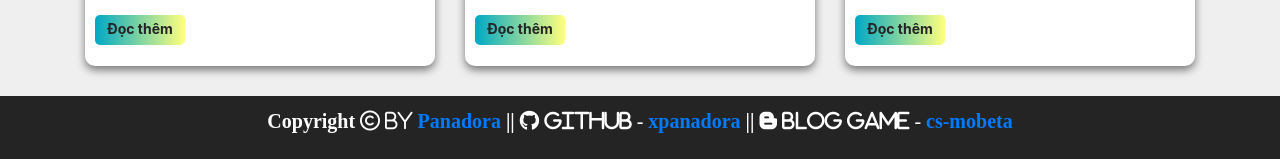
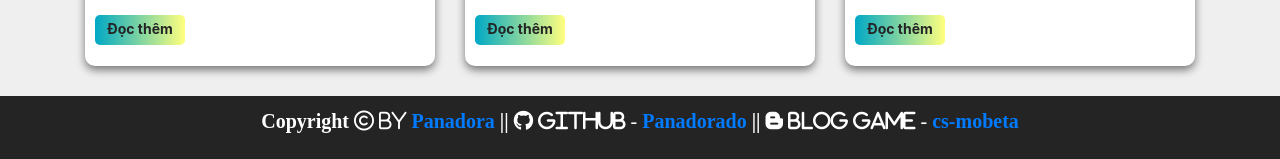
Before and after one commit to panadorado/panadora.github.io, a Jekyll site: the page built from index.html, in a window 1280 px wide and 1264 px high. Shown: the part 1102-1261 px from the top of the window. Built offline with Jekyll 4.4.1, drawn with Linux system fonts in a browser that asks for light colours; nearby versions of some CDN libraries.

Commit message:
Update default.html

```diff
--- a/_layouts/default.html
+++ b/_layouts/default.html
@@ -47,7 +47,7 @@
 	</section>
 
 	<footer class="footer">
-		<p class="text-center footer-content">Copyright <i class="far fa-copyright"> by</i><a href="https://www.facebook.com/xPanadora" target="_blank"> Panadora </a>|| <i class="fab fa-github"> Github - </i><a href="https://github.com/xpanadora" target="_blank"> xpanadora</a> || <i class="fab fa-blogger-b"> Blog game -</i><a href="http://www.cs-modbeta.tk/" target="_blank"> cs-mobeta</a></p>
+		<p class="text-center footer-content">Copyright <i class="far fa-copyright"> by</i><a href="https://www.facebook.com/xPanadora" target="_blank"> Panadora </a>|| <i class="fab fa-github"> Github - </i><a href="https://github.com/panadorado" target="_blank"> Panadorado</a> || <i class="fab fa-blogger-b"> Blog game -</i><a href="http://www.cs-modbeta.tk/" target="_blank"> cs-mobeta</a></p>
 	</footer>
 </body>
 </html>
```
